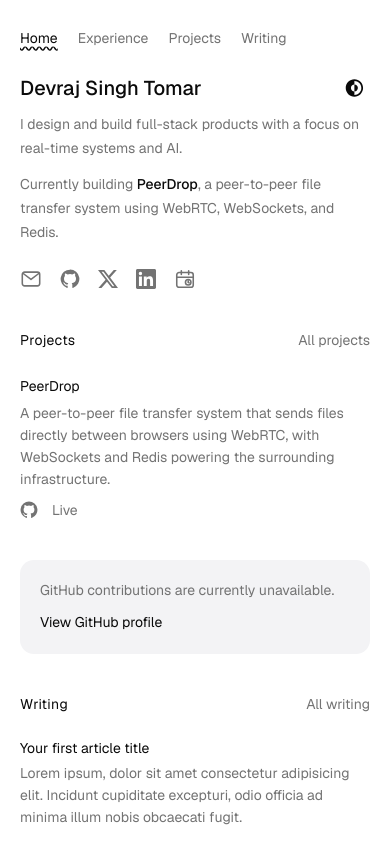
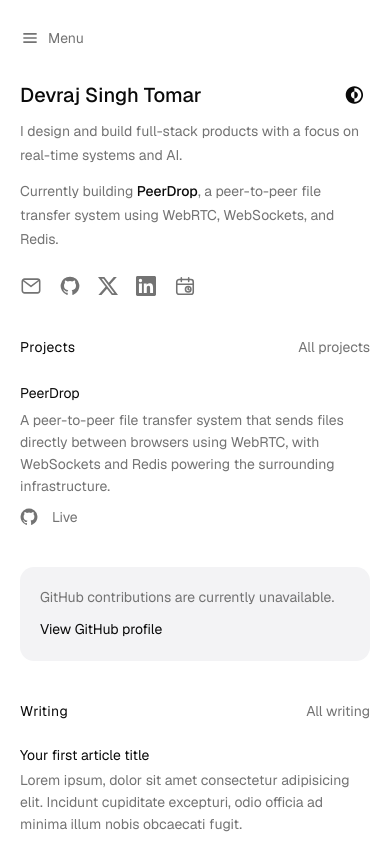
Before and after one commit to Devraj-singh-tomar/devraj-portfolio, a Next.js app: page / in a window 390 px wide. Shown: the top 844 px of the page. Built offline with nearby package versions, Linux system fonts and the light colour scheme.

Commit message:
feat: implement mobile navigation and update header links with site configuration

```diff
--- a/src/components/header.tsx
+++ b/src/components/header.tsx
@@ -1,7 +1,10 @@
 "use client";
 
+import { siteConfig } from "@/config/site";
 import Link from "next/link";
 import { usePathname } from "next/navigation";
+import { useEffect, useRef, useState } from "react";
+import { BiMenu, BiX } from "react-icons/bi";
 
 const navLinks = [
   {
@@ -20,17 +23,100 @@ const navLinks = [
     name: "Writing",
     href: "/writing",
   },
-  // {
-  //   name: "Resume",
-  //   href: "/resume",
-  // },
+  {
+    name: "Resume",
+    href: siteConfig.links.resume,
+  },
 ];
 
 export default function Header() {
   const pathName = usePathname();
+  const [isMenuOpen, setIsMenuOpen] = useState(false);
+  const mobileNavRef = useRef<HTMLDivElement>(null);
+
+  const isActive = (href: string) =>
+    href === "/"
+      ? pathName === "/"
+      : pathName === href || pathName.startsWith(`${href}/`);
+
+  // Close the menu when clicking outside or pressing Escape.
+  useEffect(() => {
+    if (!isMenuOpen) return;
+
+    function handlePointerDown(event: PointerEvent) {
+      if (
+        mobileNavRef.current &&
+        !mobileNavRef.current.contains(event.target as Node)
+      ) {
+        setIsMenuOpen(false);
+      }
+    }
+
+    document.addEventListener("pointerdown", handlePointerDown);
+
+    return () => {
+      document.removeEventListener("pointerdown", handlePointerDown);
+    };
+  }, [isMenuOpen]);
 
   return (
-    <header className="flex gap-5 items-center">
+    <header className="w-full">
+      {/* Mobile Navigation */}
+      <div ref={mobileNavRef} className="relative sm:hidden">
+        <button
+          type="button"
+          aria-expanded={isMenuOpen}
+          aria-controls="mobile-navigation"
+          aria-label={isMenuOpen ? "Close menu" : "Open menu"}
+          onClick={() => setIsMenuOpen((prev) => !prev)}
+          className="inline-flex items-center gap-2 rounded-md text-sm text-muted-foreground hover:text-foreground focus-visible:outline-none focus-visible:ring-2 focus-visible:ring-ring"
+        >
+          {isMenuOpen ? (
+            <BiX aria-hidden="true" className="size-5" />
+          ) : (
+            <BiMenu aria-hidden="true" className="size-5" />
+          )}
+
+          <span>{isMenuOpen ? "Close" : "Menu"}</span>
+        </button>
+
+        {isMenuOpen && (
+          <nav
+            id="mobile-navigation"
+            aria-label="Main navigation"
+            className="absolute left-0 right-0 top-full z-50 mt-3 rounded-lg border border-border bg-background/60 p-2 backdrop-blur-lg"
+          >
+            <div className="flex flex-col gap-1">
+              {navLinks.map(({ name, href }) => {
+                const active = isActive(href);
+
+                return (
+                  <Link
+                    key={href}
+                    href={href}
+                    aria-current={active ? "page" : undefined}
+                    onClick={() => setIsMenuOpen(false)}
+                    className={`p-3 text-sm ${
+                      active
+                        ? "underline underline-offset-[2.5px] decoration-wavy"
+                        : "text-muted-foreground hover:text-foreground"
+                    }`}
+                  >
+                    {name}
+                  </Link>
+                );
+              })}
+            </div>
+          </nav>
+        )}
+      </div>
+
+      {/* Desktop Navigation */}
+
+      <nav
+        aria-label="Main navgation"
+        className="hidden sm:flex gap-3.5 sm:gap-5 items-center"
+      >
         {navLinks.map(({ href, name }) => (
           <Link
             key={href}
@@ -40,6 +126,7 @@ export default function Header() {
             {name}
           </Link>
         ))}
+      </nav>
     </header>
   );
 }
--- a/src/config/site.ts
+++ b/src/config/site.ts
@@ -16,9 +16,9 @@ export const siteConfig = {
   },
 
   socials: {
-    linkedin: "https://linkedin.com",
+    linkedin: "https://www.linkedin.com/in/devrajst",
     github: "https://github.com/Devraj-singh-tomar",
-    x: "https://x.com/tomar_devraj01",
+    x: "https://x.com/devraj_st",
   },
 
   links: {
```
Lines whose indentation alone changed are shown as unchanged.
